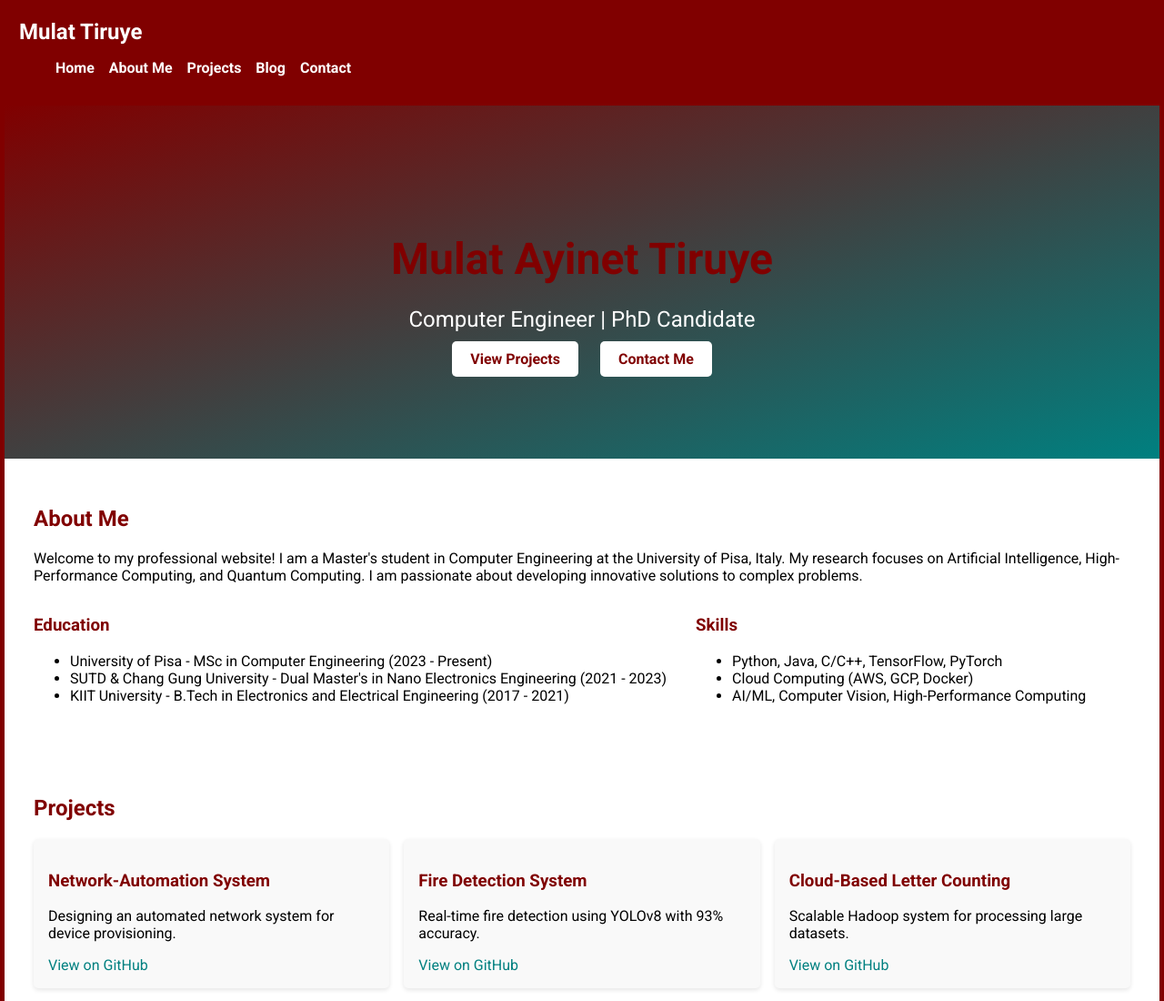
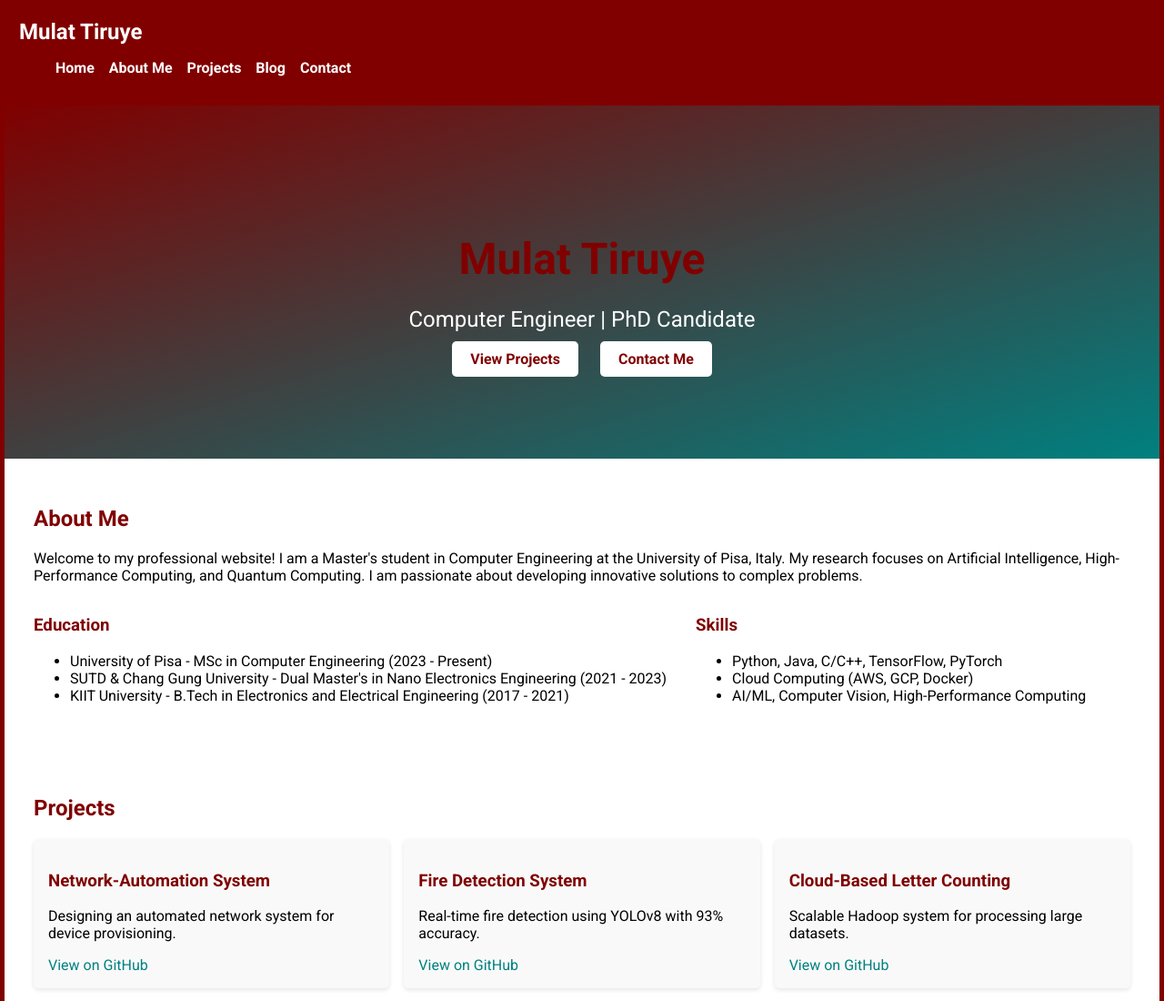
Before and after one commit to mat1221-hub/mat.io, a plain HTML site: page index.html in a window 1280 px wide. Shown: the top 1100 px of the page at 91% size. Drawn offline with Linux system fonts and the light colour scheme.

Commit message:
Update index.html

```diff
--- a/index.html
+++ b/index.html
@@ -29,7 +29,7 @@
     <!-- Hero Section -->
     <section id="home" class="hero">
         <div class="hero-content">
-            <h1>Mulat Ayinet Tiruye</h1>
+            <h1>Mulat Tiruye</h1>
             <p>Computer Engineer | PhD Candidate</p>
             <div class="hero-buttons">
                 <a href="#projects" class="btn">View Projects</a>
```
